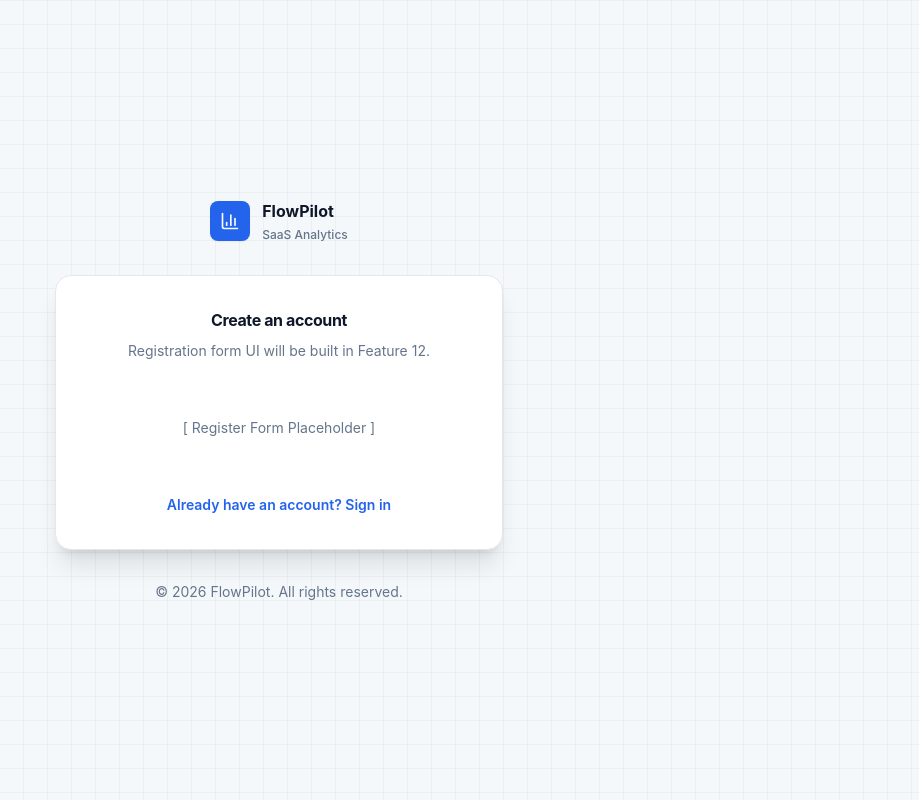
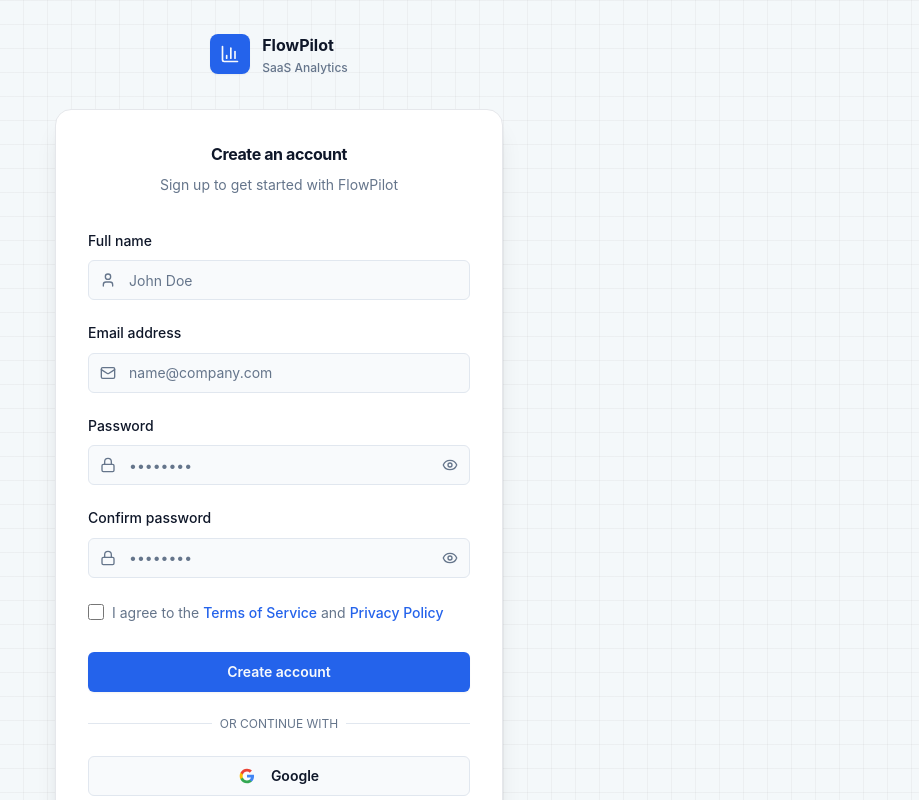
Before and after one commit to shantopaul/SaaS-Dashboard-Website, a React (Vite) app: page /register in a window 1280 px wide. Shown: the top 800 px of the page, without its empty margins (361-1280 px from the left). Built offline with nearby package versions, Linux system fonts and the light colour scheme.

Commit message:
Feature 12: Register Page UI Completed

```diff
--- a/src/pages/auth/RegisterPage.tsx
+++ b/src/pages/auth/RegisterPage.tsx
@@ -1,29 +1,229 @@
-import { Link } from "react-router-dom";
+import { useState } from "react";
+import { Link, useNavigate } from "react-router-dom";
+import { useForm } from "react-hook-form";
+import { zodResolver } from "@hookform/resolvers/zod";
+import { z } from "zod";
+import { Eye, EyeOff, Lock, Mail, User } from "lucide-react";
+import { Button } from "@/components/common/Button";
+import { Input } from "@/components/common/Input";
+
+const registerSchema = z
+  .object({
+    fullName: z.string().min(2, "Full name must be at least 2 characters"),
+    email: z
+      .string()
+      .min(1, "Email is required")
+      .email("Invalid email address"),
+    password: z
+      .string()
+      .min(8, "Password must be at least 8 characters")
+      .regex(/[A-Z]/, "Password must contain at least one uppercase letter")
+      .regex(/[a-z]/, "Password must contain at least one lowercase letter")
+      .regex(/[0-9]/, "Password must contain at least one number"),
+    confirmPassword: z.string().min(1, "Please confirm your password"),
+    agreeTerms: z.boolean().refine((val) => val === true, {
+      message: "You must agree to the terms and conditions",
+    }),
+  })
+  .refine((data) => data.password === data.confirmPassword, {
+    message: "Passwords do not match",
+    path: ["confirmPassword"],
+  });
+
+type RegisterFormData = z.infer<typeof registerSchema>;
 
 export function RegisterPage() {
+  const navigate = useNavigate();
+  const [showPassword, setShowPassword] = useState(false);
+  const [showConfirmPassword, setShowConfirmPassword] = useState(false);
+  const [isSubmitting, setIsSubmitting] = useState(false);
+
+  const {
+    register,
+    handleSubmit,
+    formState: { errors },
+  } = useForm<RegisterFormData>({
+    resolver: zodResolver(registerSchema),
+    defaultValues: {
+      fullName: "",
+      email: "",
+      password: "",
+      confirmPassword: "",
+      agreeTerms: false,
+    },
+  });
+
+  const onSubmit = async (data: RegisterFormData) => {
+    setIsSubmitting(true);
+    // Simulate API call for fake auth integration
+    await new Promise((resolve) => setTimeout(resolve, 800));
+    console.log("Register data:", data);
+    setIsSubmitting(false);
+    // Redirect to dashboard (will be handled by fake auth in Feature 13)
+    navigate("/dashboard");
+  };
+
   return (
-    <div className="flex flex-col gap-6 p-6 sm:p-8">
-      <div className="flex flex-col items-center gap-2 text-center">
+    <div className="flex flex-col p-6 sm:p-8">
+      <div className="mb-8 flex flex-col items-center gap-2 text-center">
         <h1 className="text-h3 font-bold tracking-tight text-foreground">
           Create an account
         </h1>
         <p className="text-body-sm text-muted-foreground">
-          Registration form UI will be built in Feature 12.
+          Sign up to get started with FlowPilot
         </p>
       </div>
 
-      <div className="flex justify-center py-8">
-        <span className="text-sm text-muted-foreground">
-          [ Register Form Placeholder ]
-        </span>
+      <form className="flex flex-col gap-5" onSubmit={handleSubmit(onSubmit)}>
+        <Input
+          error={errors.fullName?.message}
+          label="Full name"
+          leftElement={<User className="size-4" />}
+          placeholder="John Doe"
+          {...register("fullName")}
+        />
+
+        <Input
+          error={errors.email?.message}
+          label="Email address"
+          leftElement={<Mail className="size-4" />}
+          placeholder="name@company.com"
+          type="email"
+          {...register("email")}
+        />
+
+        <div className="space-y-1">
+          <Input
+            error={errors.password?.message}
+            label="Password"
+            leftElement={<Lock className="size-4" />}
+            placeholder="••••••••"
+            rightElement={
+              <button
+                className="focus-ring rounded-md text-muted-foreground transition-colors hover:text-foreground"
+                onClick={() => setShowPassword(!showPassword)}
+                tabIndex={-1}
+                type="button"
+              >
+                <span className="sr-only">
+                  {showPassword ? "Hide password" : "Show password"}
+                </span>
+                {showPassword ? (
+                  <EyeOff className="size-4" />
+                ) : (
+                  <Eye className="size-4" />
+                )}
+              </button>
+            }
+            type={showPassword ? "text" : "password"}
+            {...register("password")}
+          />
+        </div>
+
+        <div className="space-y-1">
+          <Input
+            error={errors.confirmPassword?.message}
+            label="Confirm password"
+            leftElement={<Lock className="size-4" />}
+            placeholder="••••••••"
+            rightElement={
+              <button
+                className="focus-ring rounded-md text-muted-foreground transition-colors hover:text-foreground"
+                onClick={() => setShowConfirmPassword(!showConfirmPassword)}
+                tabIndex={-1}
+                type="button"
+              >
+                <span className="sr-only">
+                  {showConfirmPassword ? "Hide password" : "Show password"}
+                </span>
+                {showConfirmPassword ? (
+                  <EyeOff className="size-4" />
+                ) : (
+                  <Eye className="size-4" />
+                )}
+              </button>
+            }
+            type={showConfirmPassword ? "text" : "password"}
+            {...register("confirmPassword")}
+          />
+        </div>
+
+        <div>
+          <label className="flex items-start gap-2 text-body-sm text-muted-foreground cursor-pointer hover:text-foreground transition-colors mt-1">
+            <input
+              className="mt-0.5 size-4 shrink-0 rounded border-input bg-background text-primary focus:ring-primary focus:ring-offset-background"
+              type="checkbox"
+              {...register("agreeTerms")}
+            />
+            <span>
+              I agree to the{" "}
+              <Link
+                className="font-medium text-primary hover:underline focus-ring rounded-sm"
+                to="/terms"
+              >
+                Terms of Service
+              </Link>{" "}
+              and{" "}
+              <Link
+                className="font-medium text-primary hover:underline focus-ring rounded-sm"
+                to="/privacy"
+              >
+                Privacy Policy
+              </Link>
+            </span>
+          </label>
+          {errors.agreeTerms ? (
+            <p className="mt-1 text-caption text-destructive">
+              {errors.agreeTerms.message}
+            </p>
+          ) : null}
+        </div>
+
+        <Button className="mt-2 w-full" isLoading={isSubmitting} type="submit">
+          Create account
+        </Button>
+      </form>
+
+      <div className="relative my-6">
+        <div className="absolute inset-0 flex items-center">
+          <span className="w-full border-t border-border" />
+        </div>
+        <div className="relative flex justify-center text-xs uppercase">
+          <span className="bg-card px-2 text-muted-foreground">
+            Or continue with
+          </span>
+        </div>
       </div>
 
-      <div className="flex justify-center">
+      <Button className="w-full" type="button" variant="outline">
+        <svg className="mr-2 size-4" viewBox="0 0 24 24">
+          <path
+            d="M22.56 12.25c0-.78-.07-1.53-.2-2.25H12v4.26h5.92c-.26 1.37-1.04 2.53-2.21 3.31v2.77h3.57c2.08-1.92 3.28-4.74 3.28-8.09z"
+            fill="#4285F4"
+          />
+          <path
+            d="M12 23c2.97 0 5.46-.98 7.28-2.66l-3.57-2.77c-.98.66-2.23 1.06-3.71 1.06-2.86 0-5.29-1.93-6.16-4.53H2.18v2.84C3.99 20.53 7.7 23 12 23z"
+            fill="#34A853"
+          />
+          <path
+            d="M5.84 14.09c-.22-.66-.35-1.36-.35-2.09s.13-1.43.35-2.09V7.07H2.18C1.43 8.55 1 10.22 1 12s.43 3.45 1.18 4.93l2.85-2.22.81-.62z"
+            fill="#FBBC05"
+          />
+          <path
+            d="M12 5.38c1.62 0 3.06.56 4.21 1.64l3.15-3.15C17.45 2.09 14.97 1 12 1 7.7 1 3.99 3.47 2.18 7.07l3.66 2.84c.87-2.6 3.3-4.53 6.16-4.53z"
+            fill="#EA4335"
+          />
+        </svg>
+        Google
+      </Button>
+
+      <div className="mt-8 flex justify-center text-body-sm">
+        <span className="text-muted-foreground">Already have an account?</span>{" "}
         <Link
-          className="text-body-sm font-semibold text-primary hover:underline"
+          className="ml-1 font-semibold text-primary hover:underline focus-ring rounded-sm"
           to="/login"
         >
-          Already have an account? Sign in
+          Sign in
         </Link>
       </div>
     </div>
```
Also changed, not shown: 1 other file (tests, documents, lock files or other folders).
